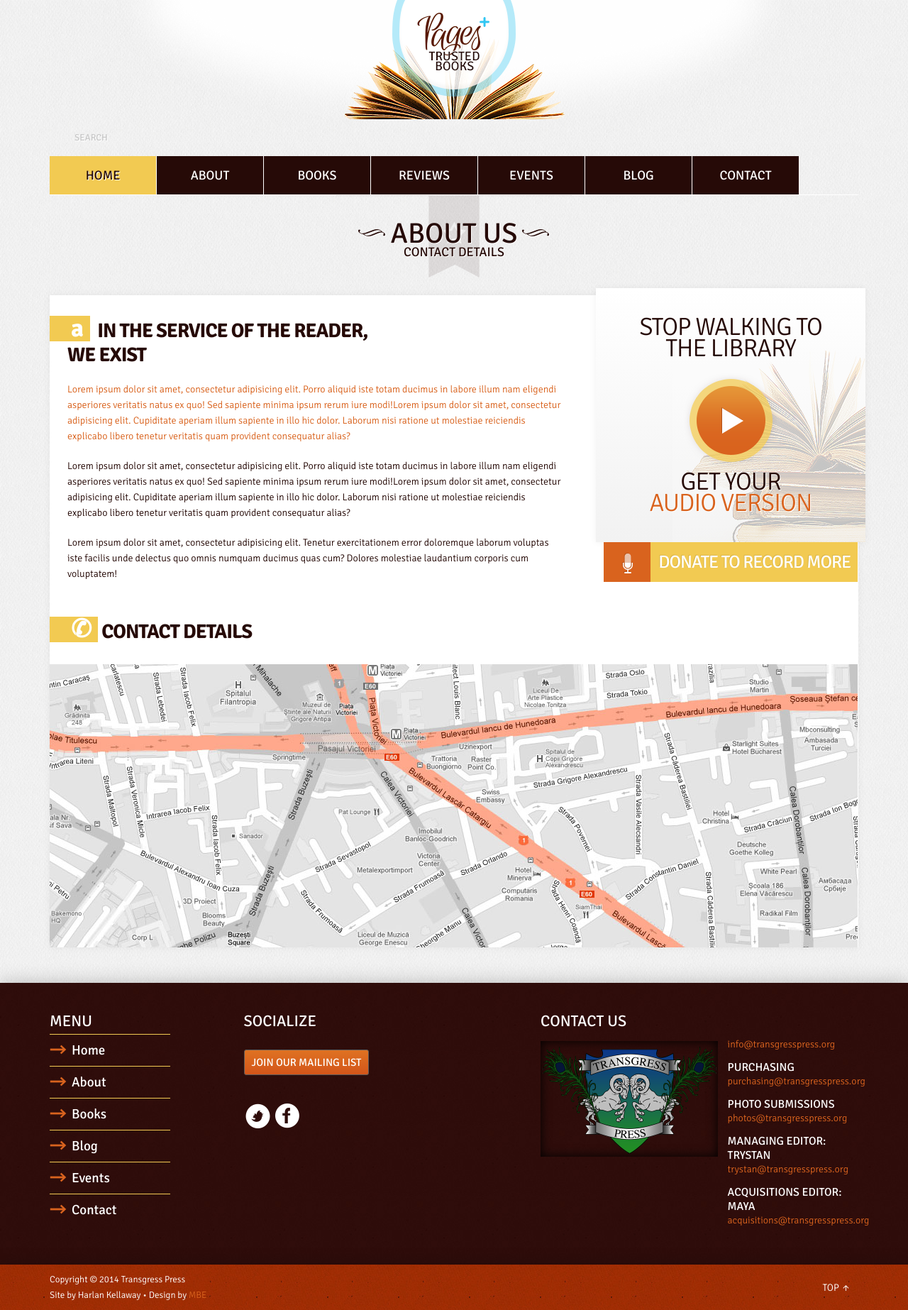
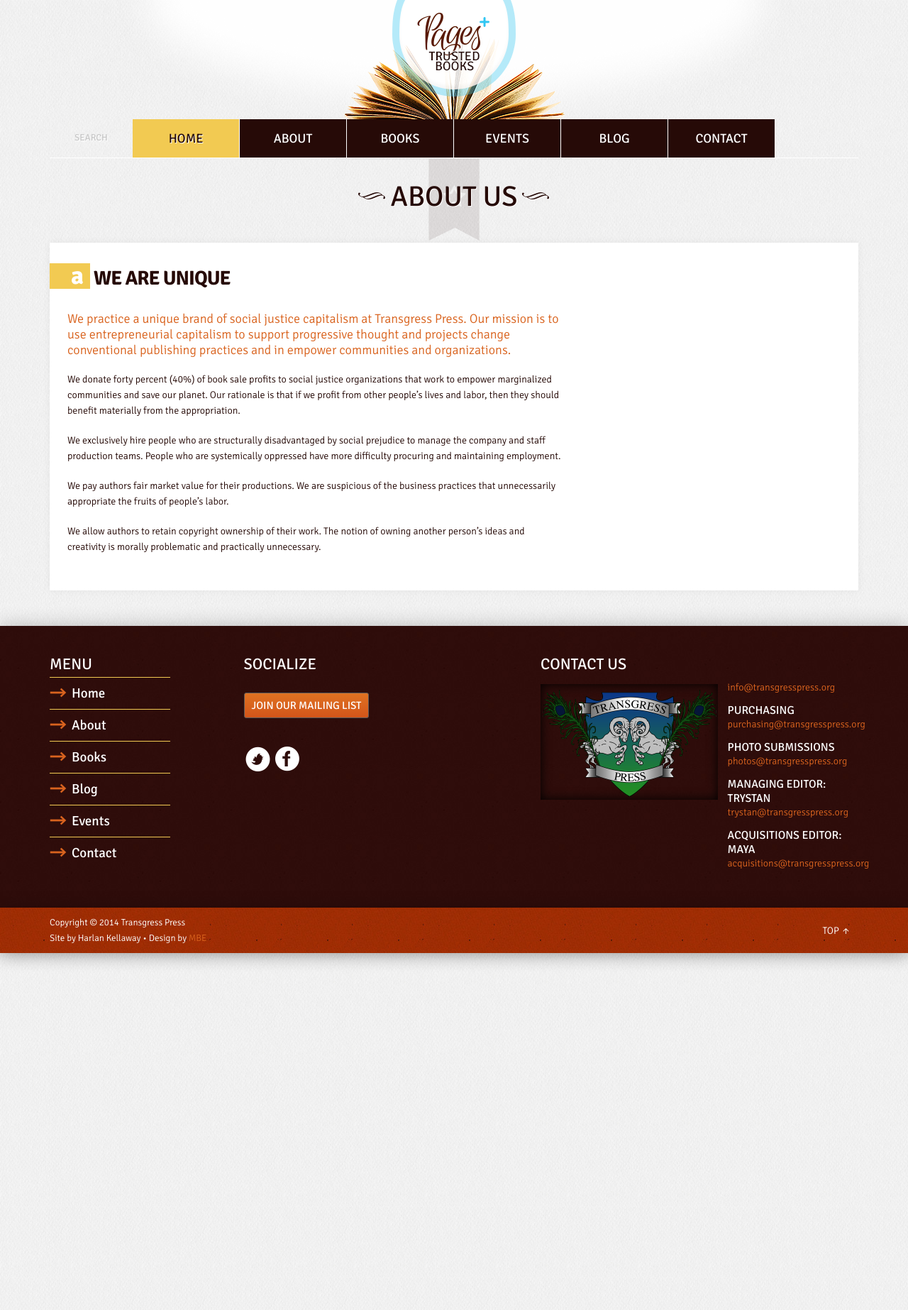
Before and after one commit to transgresspress/transgresspress.github.io, a Jekyll site: the page built from about/index.html, in a window 1280 px wide. Shown: the whole page at 71% size. Built offline with Jekyll 4.4.1, drawn with Linux system fonts in a browser that asks for light colours.

Commit message:
Customizes about page

```diff
--- a/_includes/navigation.html
+++ b/_includes/navigation.html
@@ -23,7 +23,6 @@
                                                         <li><a href="/category">coming titles</a></li>
 						</ul>
 					</li>
-                                        <li><a href="/reviews">reviews</a></li>
 					<li><a href="/events">events</a></li>
                                         <li><a href="/blog">blog</a></li>
 					<li><a href="/contact">contact</a></li>
--- a/about/index.html
+++ b/about/index.html
@@ -5,48 +5,21 @@
 		<div class="main about-us" role="main">
 			<div class="page-title">
 				<h2>about us</h2>
-				<small>contact details</small>
 			</div><!-- page title -->
 
 			<section class="container">
 				<article class="about">
-					<h3><span>a</span> IN THE SERVICE OF THE READER, <br /> WE EXIST</h3>
+					<h3><span>a</span>We Are Unique</h3>
 					<p class="orange">
-						Lorem ipsum dolor sit amet, consectetur adipisicing elit. Porro aliquid iste totam ducimus in labore illum nam eligendi asperiores veritatis natus ex quo! Sed sapiente minima ipsum rerum iure modi!Lorem ipsum dolor sit amet, consectetur adipisicing elit. Cupiditate aperiam illum sapiente in illo hic dolor. Laborum nisi ratione ut molestiae reiciendis explicabo libero tenetur veritatis quam provident consequatur alias?
+                                            We practice a unique brand of social justice capitalism at Transgress Press. Our mission is to use entrepreneurial capitalism to support progressive thought and projects change conventional publishing practices and in empower communities and organizations.
 					</p>
-					<p>
-						Lorem ipsum dolor sit amet, consectetur adipisicing elit. Porro aliquid iste totam ducimus in labore illum nam eligendi asperiores veritatis natus ex quo! Sed sapiente minima ipsum rerum iure modi!Lorem ipsum dolor sit amet, consectetur adipisicing elit. Cupiditate aperiam illum sapiente in illo hic dolor. Laborum nisi ratione ut molestiae reiciendis explicabo libero tenetur veritatis quam provident consequatur alias?
-					</p>
-					<p>
-						Lorem ipsum dolor sit amet, consectetur adipisicing elit. Tenetur exercitationem error doloremque laborum voluptas iste facilis unde delectus quo omnis numquam ducimus quas cum? Dolores molestiae laudantium corporis cum voluptatem!
-					</p>
+                                        <p>
+                                                <p>We donate forty percent (40%) of book sale profits to social justice organizations that work to empower marginalized communities and save our planet. Our rationale is that if we profit from other people’s lives and labor, then they should benefit materially from the appropriation.</p>
+                                                <p>We exclusively hire people who are structurally disadvantaged by social prejudice to manage the company and staff production teams. People who are systemically oppressed have more difficulty procuring and maintaining employment.</p>
+                                                <p>We pay authors fair market value for their productions. We are suspicious of the business practices that unnecessarily appropriate the fruits of people’s labor.</p>
+                                                <p>We allow authors to retain copyright ownership of their work. The notion of owning another person’s ideas and creativity is morally problematic and practically unnecessary.</p>
+                                        </p>
 				</article><!-- info about -->
-
-				<div class="audio-block">
-					<div class="container-block">
-						<div class="bg">
-							<p><span>stop walking to</span><span>the library</span></p>
-
-							<a href="" class="play-button">
-								<img src="/img/play-button.png" alt="" />
-							</a><!-- play button -->
-
-							<p><span>get your</span><span class="orange">audio version</span></p>
-						</div><!-- bg -->
-					</div><!-- bg image -->
-
-					<div class="donate-button">
-						<span><img src="/img/donate-button-icon.png" alt="" /></span>
-						<a href="">donate to record more</a>
-					</div>
-				</div><!-- audio block -->
-
 				<div class="clear">&nbsp;</div><!-- clear -->
-
-				<article class="contact">
-					<h3><span>&#9990;</span>contact details</h3>
-
-					<div class="map"><img src="/img/contact-map.jpg" alt="" /></div><!-- map -->
-				</article><!-- info contact -->
 			</section><!-- container -->
 		</div><!-- main -->
--- a/css/main.css
+++ b/css/main.css
@@ -38,6 +38,7 @@
 	}
 
 	.orange {
+                font-size: 18px;
 		color: #d9631e;
 	}
 
```
Also changed, not shown: css/normalize.min.css.
